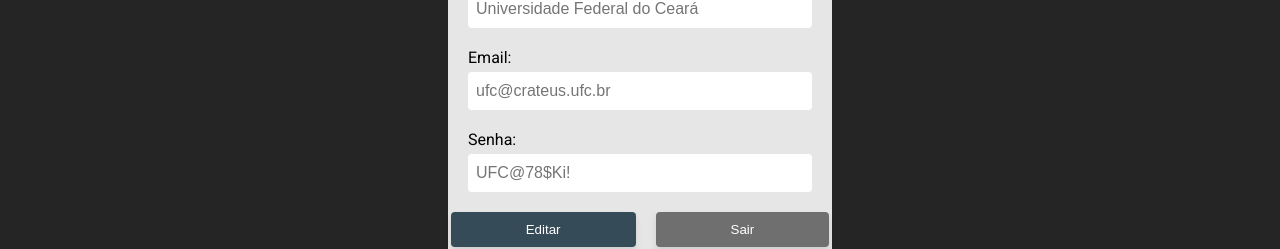
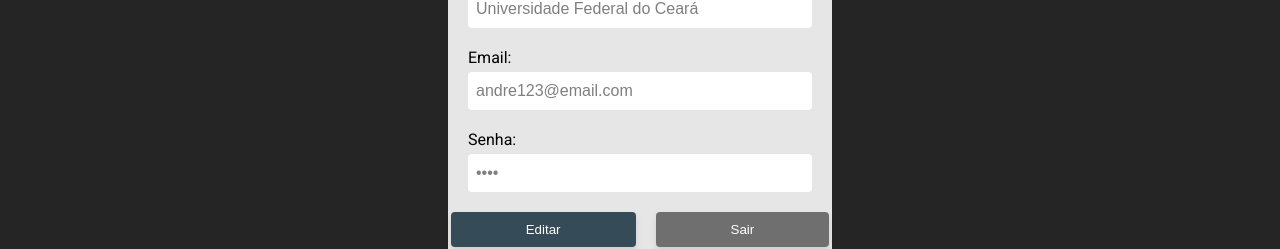
Before and after one commit to liviantorres/RotAgil, a React (Vite) app in the folder front-end/: page /perfil in a window 1280 px wide. Shown: the part 424-673 px from the top of the page. Built offline with nearby package versions, Linux system fonts and the light colour scheme.

Commit message:
Correção da tela de perfil

```diff
--- a/front-end/src/pages/Perfil.jsx
+++ b/front-end/src/pages/Perfil.jsx
@@ -1,5 +1,6 @@
 import React, { useState } from "react";
 import styled from "styled-components";
+import { useNavigate } from 'react-router-dom';
 
 const ContainerPerfil = styled.div`
   background-color: #252525;
@@ -159,6 +160,38 @@
   const [showOverlay, setShowOverlay] = useState(false);
   const [showConfirmDelete, setShowConfirmDelete] = useState(false);
 
+  const [conta, setConta] = useState({
+    dominio: "Universidade Federal do Ceará",
+    email: "andre123@email.com",
+    senha: "1234",
+  });
+
+  const [dominio, setDominio] = useState(conta.dominio);
+  const [email, setEmail] = useState(conta.email);
+  const [senha, setSenha] = useState(conta.senha);
+
+  const navigate = useNavigate();
+
+  const handleEdit = () => {
+    const novaConta = { dominio, email, senha };
+    setConta(novaConta);
+    console.log("Informações atualizadas:", novaConta);
+  };
+
+  const handleExcluir = () => {
+    const contaVazia = { dominio: "", email: "", senha: "" };
+    setConta(contaVazia);
+    setDominio("");
+    setEmail("");
+    setSenha("");
+    console.log("Conta excluída:", contaVazia); // Exibe no console
+  };
+
+  const handleSair = () => {
+    navigate("/"); // Redireciona para a página inicial
+  };
+
+
   const handleImgClick = () => {
     setShowOverlay(true);
   };
@@ -194,17 +227,32 @@
         </ImgContainer>
         <InputGroup>
           <Label>Domínio:</Label>
-          <Input type="text" placeholder="Universidade Federal do Ceará" />
+          <Input
+            type="text"
+            value={dominio}
+            onChange={(e) => setDominio(e.target.value)}
+            placeholder="Universidade Federal do Ceará"
+          />
           <Label>Email:</Label>
-          <Input type="text" placeholder="ufc@crateus.ufc.br" />
+          <Input
+            type="email"
+            value={email}
+            onChange={(e) => setEmail(e.target.value)}
+            placeholder="andre123@email.com"
+          />
           <Label>Senha:</Label>
-          <Input type="text" value="" placeholder="UFC@78$Ki!" />
+          <Input
+            type="password"
+            value={senha}
+            onChange={(e) => setSenha(e.target.value)}
+            placeholder="1234"
+          />
         </InputGroup>
         <ButtonGroup>
-          <BotaoEditar>Editar</BotaoEditar>
-          <BotaoSair>Sair</BotaoSair>
+        <BotaoEditar onClick={handleEdit}>Editar</BotaoEditar>
+        <BotaoSair onClick={handleSair}>Sair</BotaoSair>
         </ButtonGroup>
-        <LinkExcluir onClick={handleConfirmDeleteClick}>Excluir conta</LinkExcluir>
+         <LinkExcluir onClick={handleExcluir}>Excluir conta</LinkExcluir>
       </FormPerfil>
 
       {showOverlay && (
```
